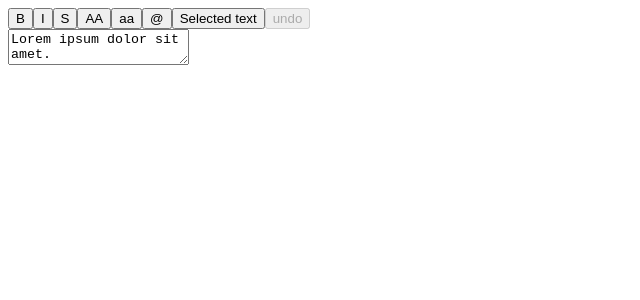
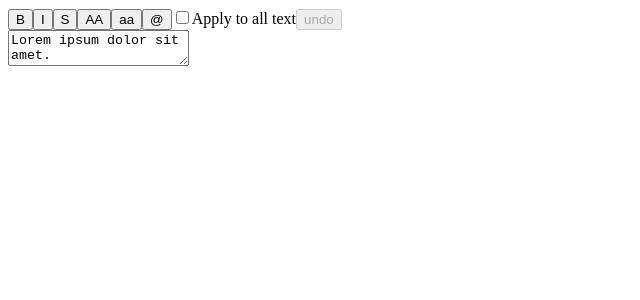
Before and after one commit to ermondel/react-editor, a React app: page / in a window 1280 px wide. Shown: the top 300 px of the page, without its empty margins (0-640 px from the left). Built offline with nearby package versions, Linux system fonts and the light colour scheme; the HTML template or start-up script is replaced by a standard one.

Commit message:
refactor: update the mode switch

```diff
--- a/package.json
+++ b/package.json
@@ -1,6 +1,6 @@
 {
   "name": "react-editor",
-  "version": "0.13.1",
+  "version": "0.13.2",
   "private": true,
   "homepage": "https://github.com/ermondel/react-editor#readme",
   "description": "react editor",
--- a/src/App.js
+++ b/src/App.js
@@ -213,9 +213,15 @@ class App extends Component {
           <button onClick={this.upper}>AA</button>
           <button onClick={this.lower}>aa</button>
           <button onClick={this.atsign}>@</button>
-          <button onClick={this.switchMode}>
-            {this.state.allText ? 'All text' : 'Selected text'}
-          </button>
+          <label>
+            <input
+              type='checkbox'
+              name='mode'
+              onChange={this.switchMode}
+              checked={this.state.allText}
+            />
+            Apply to all text
+          </label>
           <button onClick={this.undo} disabled={!this.editorHistory.length}>
             undo
           </button>
```
